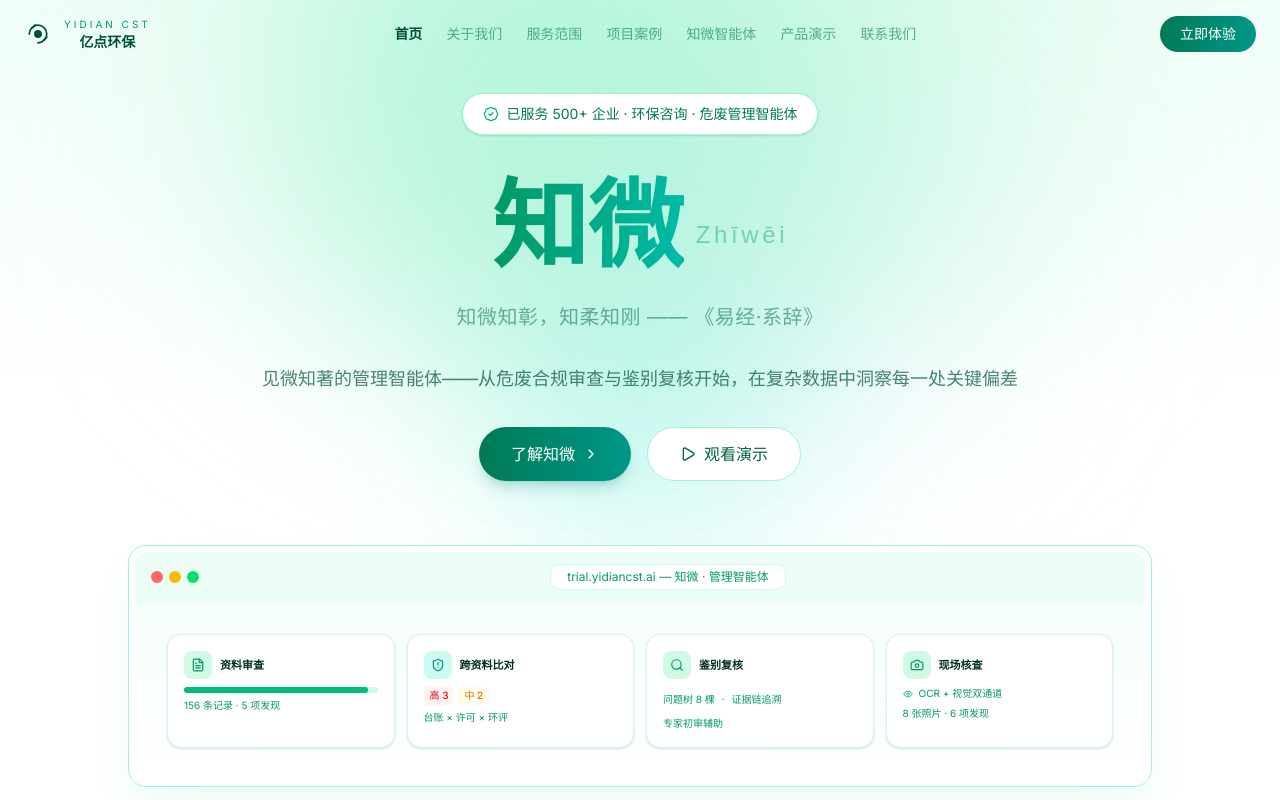
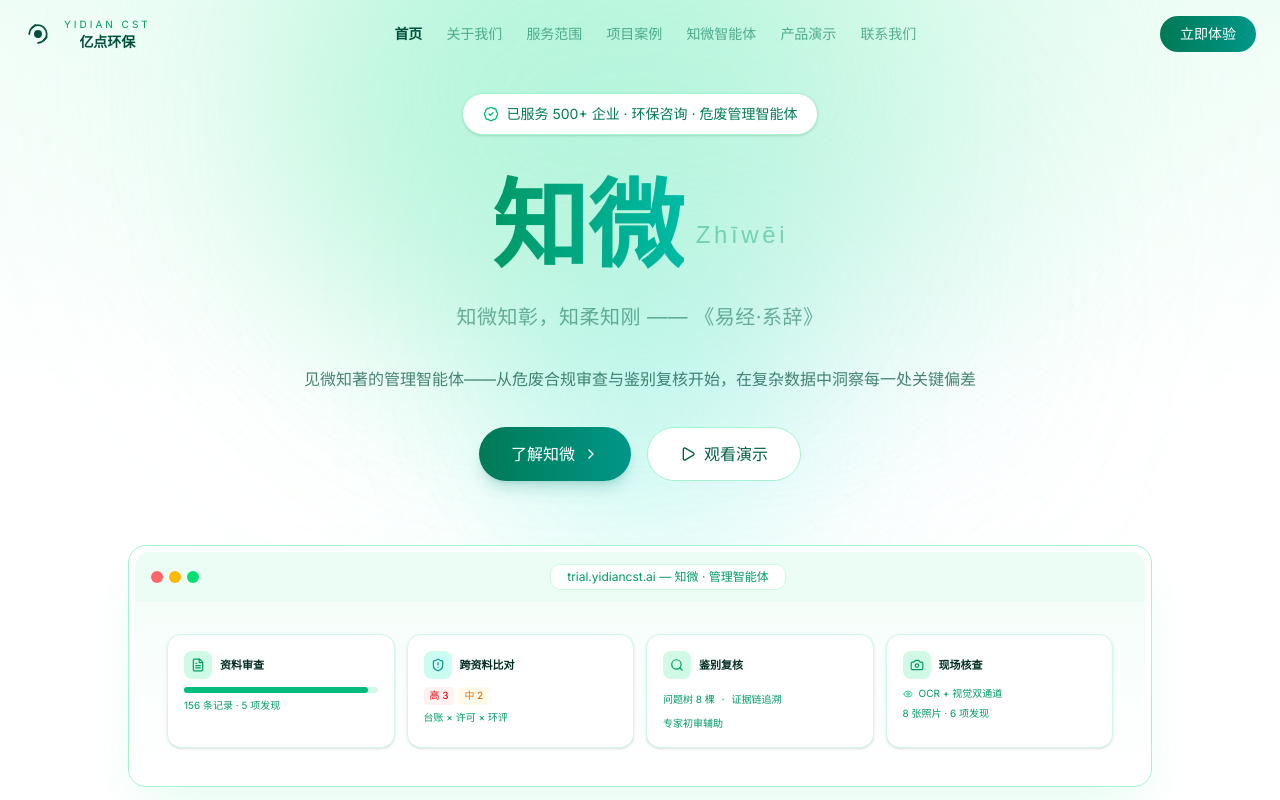
Before and after one commit to tongyatsing/yidian-website, a Next.js app: page / in a window 1280 px wide. Shown: the top 800 px of the page. Built offline with nearby package versions, Linux system fonts and the light colour scheme.

Commit message:
fix(home): hero subtitle 字号缩小 + 移除 whitespace-nowrap (移动端友好)
text-base/md:text-lg → text-sm/md:text-base，去掉 whitespace-nowrap 让长 slogan 在窄屏可换行。

Co-Authored-By: Claude Opus 4.7 (1M context) <noreply@anthropic.com>

```diff
--- a/src/components/YidianEcoSite.tsx
+++ b/src/components/YidianEcoSite.tsx
@@ -375,7 +375,7 @@ function HomePage({ setPage }: { setPage: (p: string) => void }) {
             initial={{ opacity: 0 }}
             animate={{ opacity: 1 }}
             transition={{ duration: 0.8, delay: 0.5 }}
-            className="mt-8 text-center text-base leading-8 text-emerald-900/70 md:text-lg whitespace-nowrap"
+            className="mt-8 text-center text-sm leading-8 text-emerald-900/70 md:text-base"
           >
             见微知著的管理智能体——从危废合规审查与鉴别复核开始，在复杂数据中洞察每一处关键偏差
           </motion.p>
```
